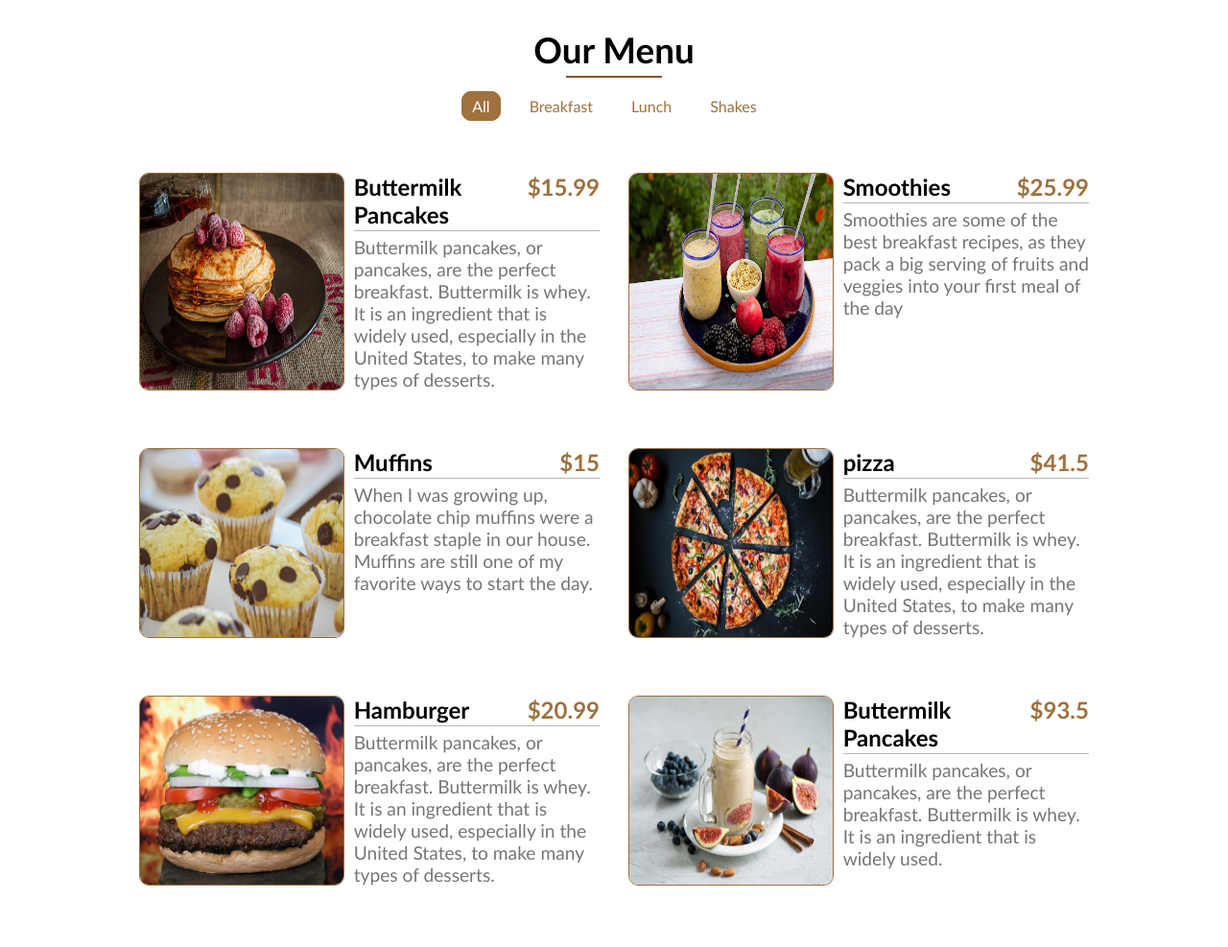
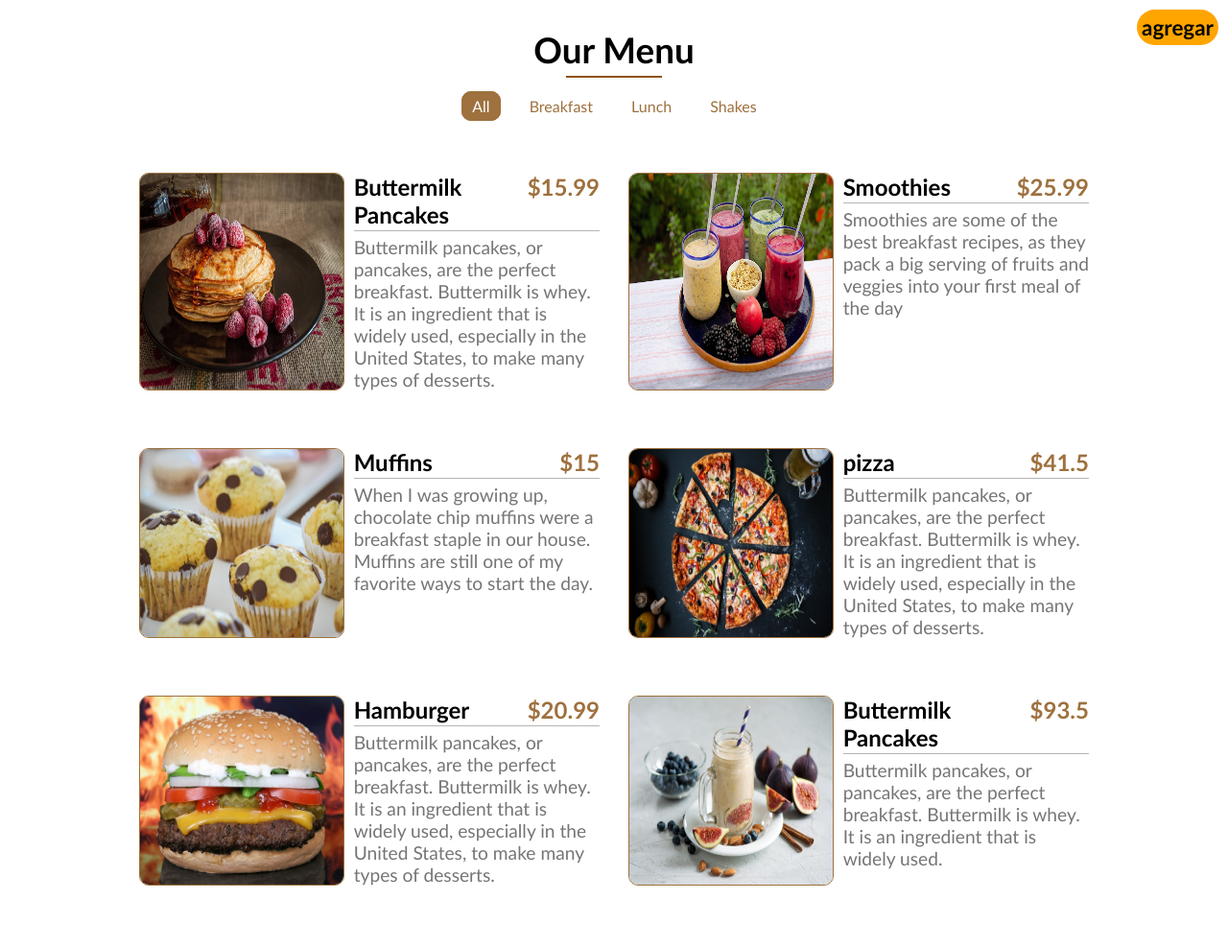
Before and after one commit to Ezequiel144/Restaurante, a plain HTML site: page index.html in a window 1280 px wide. Shown: the top 987 px of the page at 96% size. Drawn offline with Linux system fonts and the light colour scheme.

Commit message:
commit 5

```diff
--- a/SASS/_footer.scss
+++ b/SASS/_footer.scss
@@ -2,6 +2,7 @@
     display: flex;
     justify-content: center;
     background-color: rgb(174, 111, 15);
+    font-family: 'Trebuchet MS', 'Lucida Sans Unicode', 'Lucida Grande', 'Lucida Sans', Arial, sans-serif;
     &__content{
         color: white;
         a{
--- a/SASS/_header.scss
+++ b/SASS/_header.scss
@@ -1,6 +1,7 @@
 header{
     padding: 30px 0 0 0;
     /* border: 1px solid red; */
+    position: relative;
 }
 
 .title{
@@ -49,3 +50,19 @@ header{
     padding: 5px 10px;
     font-weight: 400
 }
+
+.bton{
+    position: absolute;
+    top: 10px;
+    right: 10px;
+    background-color: orange;
+    color: black;
+    padding: 5px;
+    border-radius: 20px;
+    font-weight: 400;
+    font-size: 1.2rem;
+}
+
+.bton:hover{
+    cursor: pointer;
+}
--- a/index.html
+++ b/index.html
@@ -19,7 +19,15 @@
                 <li class="list__art__li"><a id="shakes" class="list__art__li__a" href="#">Shakes</a></li>
             </ul>
         </nav>
+        <div class="bton">
+            <h3 class="bton__ag">agregar</h3>
+        </div>
     </header>
+    <div class="">
+        <form action="">
+
+        </form>
+    </div>
     <main class="main">
         <div class="sec1">
             <section class="sec1__content">
```
Also changed, not shown: style.css, 1 other file.
